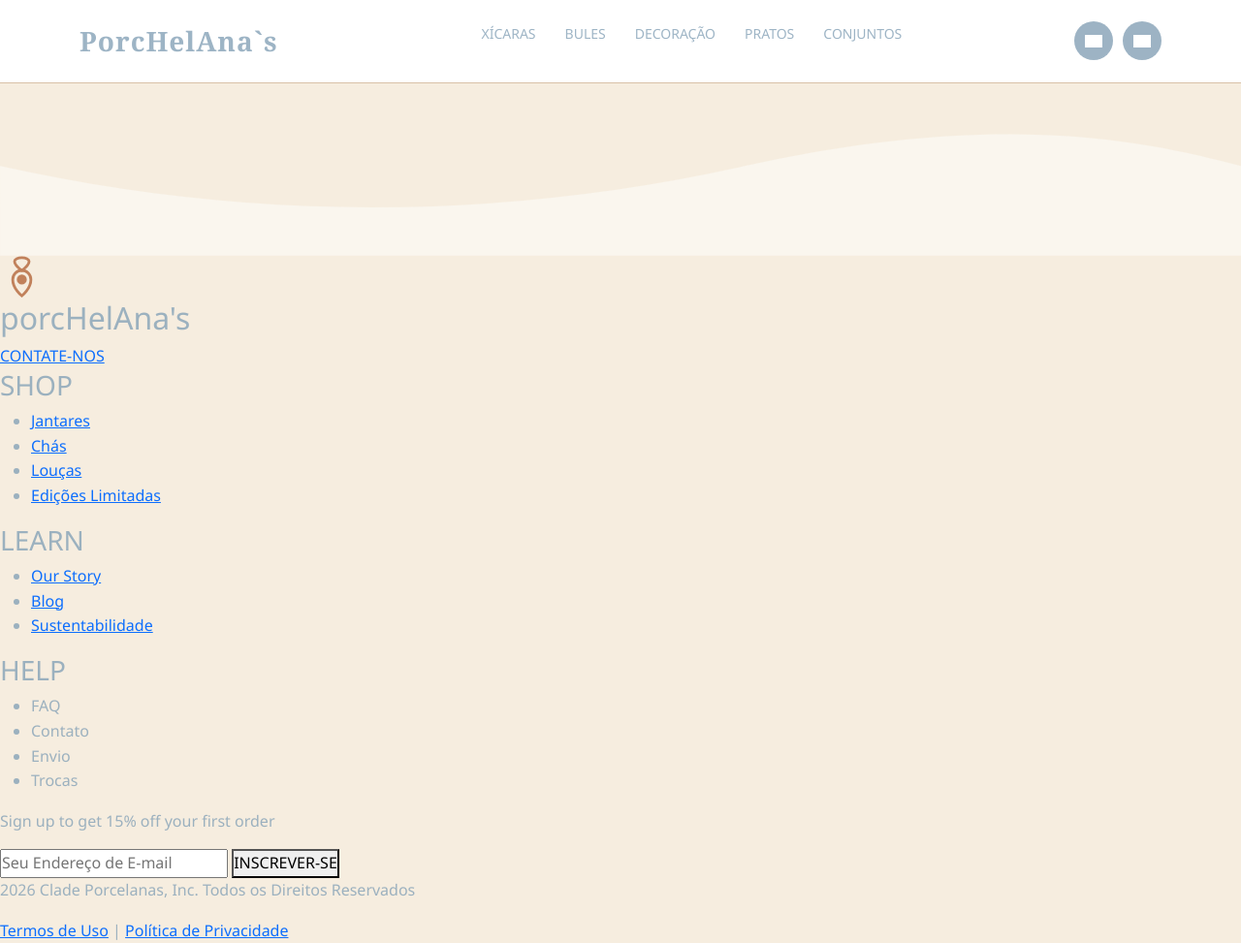
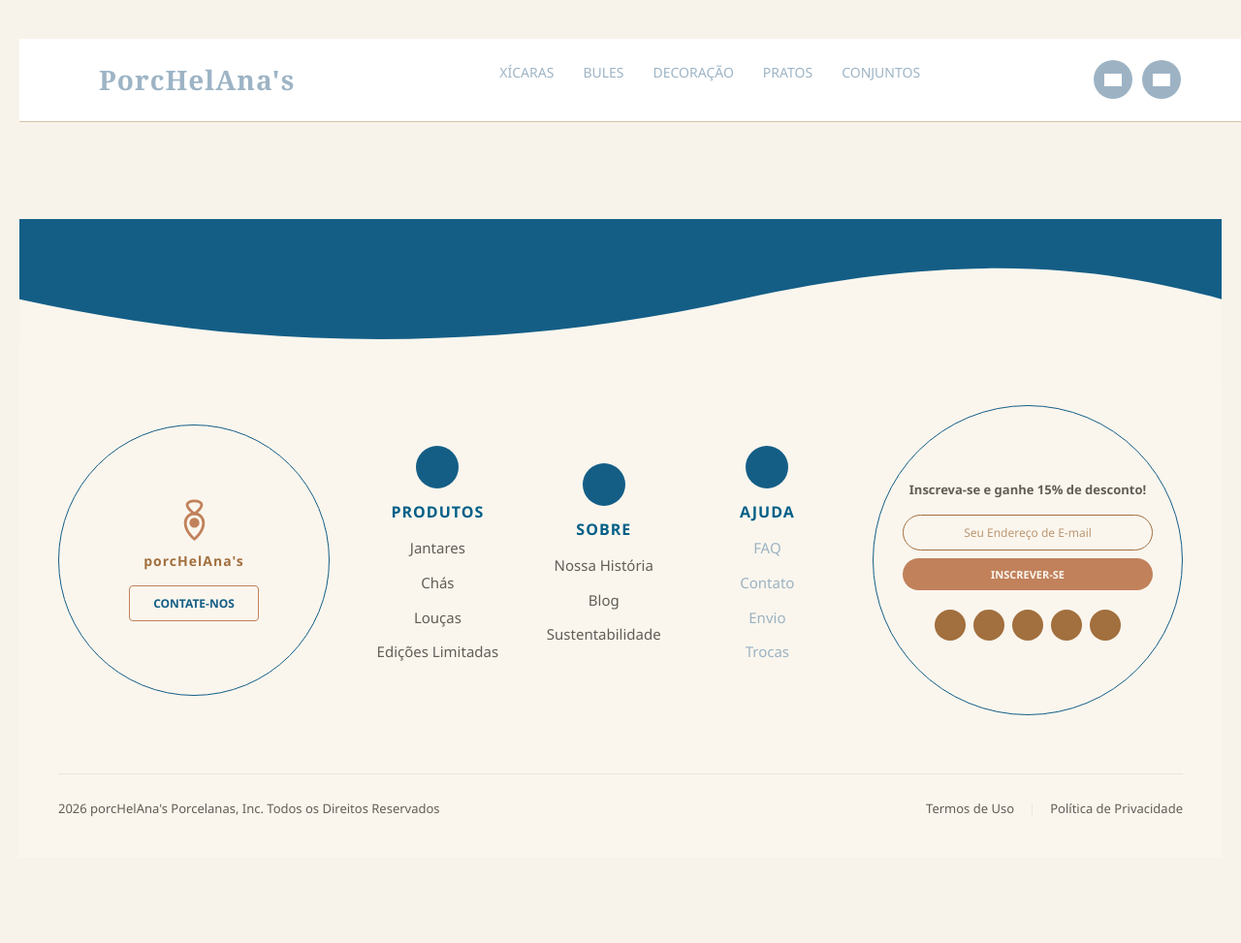
Before and after one commit to Ana-Clara-Lobo-Silveira/PorcHelAnas, a Flask app: template templates/layout.html in a window 1280 px wide. Shown: the whole page at 97% size. After the commit the page ends 843 px from the top, so only its background shows below. Run offline with Flask 3, Linux system fonts and the light colour scheme; the template is opened without the code that fills it, so the values that code supplies are empty; grey boxes are pictures that could not be loaded.

Commit message:
fazendo a rota, model e indo fazer o jinja

```diff
--- a/app.py
+++ b/app.py
@@ -5,5 +5,10 @@
 def pagina_inicial():
     return render_template("pagina_inicial.html")
 
+@app.route("/pagina_produto")
+def pagina_produto():
+    return render_template("pagina_produto.html")
+
+
 if __name__ == "__main__":
     app.run(host="0.0.0.0", port="8080", debug=True)
--- /dev/null
+++ b/static/css/pagina_de_produto.css
@@ -0,0 +1,445 @@
+/* Configurações Gerais */
+body {
+    background-color: #F8F3EA; /* Off-White */
+    font-family: 'Segoe UI', Tahoma, Geneva, Verdana, sans-serif;
+    margin: 0;
+    padding: 40px 20px;
+}
+
+/* Caixa Mãe (Flexbox) */
+.produto-container {
+    display: flex;
+    gap: 50px;
+    max-width: 1200px;
+    margin: 0 auto;
+}
+
+/* Lado Esquerdo: Carrossel (60% do espaço) */
+.produto-galeria {
+    flex: 60;
+}
+
+.carousel-inner {
+    border-radius: 8px;
+    box-shadow: 0 4px 12px rgba(0, 0, 0, 0.05);
+}
+
+.carousel-item img {
+    object-fit: cover;
+    height: 500px; /* Define uma altura padrão para as fotos no carrossel */
+}
+
+/* Customização dos botões do Carrossel para combinarem com a paleta */
+.carousel-indicators [data-bs-target] {
+    background-color: #E69055; /* Laranja queimado nos traços do carrossel */
+}
+
+/* Lado Direito: Textos (40% do espaço) */
+.produto-detalhes {
+    flex: 40;
+    display: flex;
+    flex-direction: column;
+}
+
+/* Categoria */
+.produto-categoria {
+    color: #165f86; /* Laranja queimado */
+    font-size: 14px;
+    text-transform: uppercase;
+    font-weight: bold;
+    letter-spacing: 1px;
+}
+
+/* Nome do Produto */
+.produto-nome {
+    color: #C2815B; /* Terracota Suave */
+    font-size: 32px;
+    margin: 8px 0 4px 0;
+}
+
+/* Estrelas gerais do Produto */
+.produto-estrelas {
+    margin-bottom: 16px;
+}
+
+.estrela-acesa {
+    color: #E69055; /* Laranja para as estrelas ativas */
+}
+
+.estrela-apagada {
+    color: #F7D8CA; /* Tom bem claro para as estrelas vazias */
+}
+
+.nota-texto {
+    font-size: 14px;
+    color: #A36F3D;
+    margin-left: 5px;
+}
+
+/* Descrição */
+.produto-descricao {
+    color: #555555;
+    font-size: 16px;
+    line-height: 1.6;
+    margin-bottom: 24px;
+}
+
+/* Bloco de Preço e Carrinho Lado a Lado */
+.produto-compra-container {
+    display: flex;
+    align-items: center;
+    gap: 20px;
+    margin-bottom: 24px;
+}
+
+/* Preço Destacado */
+.produto-preco {
+    color: #A36F3D; /* Castanho */
+    font-size: 36px;
+    font-weight: 800;
+    margin: 0;
+}
+
+/* Botão Redondo do Carrinho */
+.botao-carrinho {
+    background-color: #165f86; /* Verde Sálvia */
+    color: #FFFFFF;
+    border: none;
+    padding: 14px;
+    border-radius: 50%;
+    cursor: pointer;
+    display: flex;
+    align-items: center;
+    justify-content: center;
+    transition: background-color 0.2s ease, transform 0.1s ease;
+}
+
+.botao-carrinho:hover {
+    background-color: #165f86;
+    transform: scale(1.05);
+}
+
+/* Seção de Comentários */
+.produto-comentarios {
+    background-color: #FFFFFF;
+    border: 1px solid #F7D8CA;
+    border-radius: 8px;
+    padding: 24px;
+    margin-top: 20px;
+}
+
+.produto-comentarios h3 {
+    color: #A36F3D;
+    margin-top: 0;
+    margin-bottom: 16px;
+    font-size: 20px;
+}
+
+/* Div interna do comentário individual */
+.comentario-item {
+    background-color: #F8F3EA;
+    border-left: 4px solid #165f86; /* Detalhe lateral verde sálvia */
+    padding: 15px;
+    border-radius: 4px;
+}
+
+.comentario-header {
+    display: flex;
+    justify-content: space-between;
+    align-items: center;
+    margin-bottom: 6px;
+}
+
+.comentario-autor {
+    color: #A36F3D;
+    font-size: 14px;
+}
+
+.comentario-estrelas {
+    font-size: 12px;
+}
+
+.comentario-texto {
+    color: #555555;
+    font-size: 14px;
+    margin: 0;
+}
+
+
+/* ==========================================================================
+   RODAPÉ ORGÂNICO E CIRCULAR (União Clade Design + Olipop)
+   ========================================================================== */
+.site-footer {
+    width: 100%;
+    background-color: #FAF6EE; /* Fundo Creme Off-white */
+    position: relative;
+    margin-top: 100px;
+    padding-top: 0;
+}
+
+/* Elemento da Onda no topo */
+.footer-wave {
+    width: 100%;
+    line-height: 0;
+    background-color: #145E86; /* Cor azul de fundo do site antes de começar o footer */
+}
+
+.footer-wave svg {
+    width: 100%;
+    height: auto;
+}
+
+.footer-conteudo {
+    max-width: 1300px;
+    margin: 0 auto;
+    padding: 20px 40px 40px 40px;
+}
+
+/* Grid Principal */
+.footer-grid {
+    display: flex;
+    justify-content: space-between;
+    align-items: center; /* Alinha todos os blocos verticalmente ao centro */
+    gap: 20px;
+    margin-bottom: 60px;
+}
+
+/* Configurações de colunas comuns */
+.footer-coluna {
+    display: flex;
+    flex-direction: column;
+}
+
+/* --- COLUNA 1: CÍRCULO DA MARCA --- */
+.circulo-marca {
+    width: 280px;
+    height: 280px;
+    border: 1.5px solid #145E86; /* Borda fina em azul pavão */
+    border-radius: 50%;
+    display: flex;
+    flex-direction: column;
+    align-items: center;
+    justify-content: center;
+    padding: 25px;
+    text-align: center;
+    background-color: #FAF6EE;
+}
+
+.logo-placeholder {
+    margin-bottom: 10px;
+}
+
+.circulo-marca h2 {
+    color: #A26F3E; /* Castanho */
+    font-size: 14px;
+    font-weight: 700;
+    letter-spacing: 1px;
+    margin: 0 0 15px 0;
+    line-height: 1.3;
+}
+
+.btn-contato {
+    border: 1.5px solid #C1815B; /* Borda Terracota */
+    color: #145E86; /* Texto Azul */
+    font-size: 12px;
+    font-weight: 700;
+    text-decoration: none;
+    padding: 8px 24px;
+    border-radius: 4px;
+    transition: all 0.2s ease;
+}
+
+.btn-contato:hover {
+    background-color: #C1815B;
+    color: #FFFFFF;
+}
+
+/* --- COLUNAS DE LINKS (SHOP, LEARN, HELP) --- */
+.col-links {
+    align-items: center;
+    min-width: 120px;
+}
+
+.icone-cabecalho {
+    width: 44px;
+    height: 44px;
+    background-color: #145E86; /* Círculos azuis pequenos no topo das listas */
+    color: #FAF6EE;
+    border-radius: 50%;
+    display: flex;
+    align-items: center;
+    justify-content: center;
+    font-size: 16px;
+    margin-bottom: 15px;
+}
+
+.col-links h3 {
+    color: #005F87;
+    font-size: 16px;
+    font-weight: 800;
+    letter-spacing: 1px;
+    margin: 0 0 15px 0;
+}
+
+.col-links ul {
+    list-style: none;
+    padding: 0;
+    margin: 0;
+    text-align: center;
+}
+
+.col-links li {
+    margin-bottom: 10px;
+}
+
+.col-links a {
+    color: #625D55; /* Cinza acastanhado */
+    text-decoration: none;
+    font-size: 15px;
+    transition: color 0.2s ease;
+}
+
+.col-links a:hover {
+    color: #C1815B; /* Destaca em Terracota no hover */
+}
+
+/* --- COLUNA 5: CÍRCULO DA NEWSLETTER --- */
+.circulo-newsletter {
+    width: 320px;
+    height: 320px;
+    border: 1.5px solid #145E86;
+    border-radius: 50%;
+    display: flex;
+    flex-direction: column;
+    align-items: center;
+    justify-content: center;
+    padding: 30px;
+    text-align: center;
+    background-color: #FAF6EE;
+}
+
+.news-chamada {
+    color: #625D55;
+    font-size: 13px;
+    font-weight: 600;
+    margin: 0 0 15px 0;
+}
+
+.form-newsletter {
+    display: flex;
+    flex-direction: column;
+    gap: 8px;
+    width: 100%;
+    margin-bottom: 20px;
+}
+
+.form-newsletter input {
+    width: 100%;
+    padding: 8px 16px;
+    border: 1px solid #A26F3E;
+    border-radius: 20px; /* Input bem arredondado */
+    background-color: transparent;
+    font-size: 12px;
+    color: #625D55;
+    outline: none;
+    text-align: center;
+}
+
+.form-newsletter input::placeholder {
+    color: #A26F3E;
+    opacity: 0.7;
+}
+
+.form-newsletter button {
+    width: 100%;
+    background-color: #C1815B; /* Botão Terracota / Dourado */
+    color: #FAF6EE;
+    border: none;
+    padding: 8px 16px;
+    border-radius: 20px;
+    font-size: 11px;
+    font-weight: 700;
+    cursor: pointer;
+    transition: background-color 0.2s ease;
+}
+
+.form-newsletter button:hover {
+    background-color: #A26F3E;
+}
+
+/* Ícones de Redes Sociais Redondos abaixo da news */
+.redes-sociais {
+    display: flex;
+    gap: 8px;
+}
+
+.redes-sociais a {
+    width: 32px;
+    height: 32px;
+    background-color: #A26F3E; /* Círculos marrons das redes sociais */
+    color: #FAF6EE;
+    border-radius: 50%;
+    display: flex;
+    align-items: center;
+    justify-content: center;
+    font-size: 13px;
+    text-decoration: none;
+    transition: transform 0.2s ease, background-color 0.2s ease;
+}
+
+.redes-sociais a:hover {
+    transform: scale(1.1);
+    background-color: #145E86;
+}
+
+/* --- BARRA INFERIOR DE DIREITOS --- */
+.footer-bottom {
+    border-top: 1px solid #EBE5D9;
+    padding-top: 25px;
+    display: flex;
+    justify-content: space-between;
+    align-items: center;
+    font-size: 13px;
+    color: #625D55;
+}
+
+.footer-bottom p {
+    margin: 0;
+}
+
+.bottom-links {
+    display: flex;
+    gap: 15px;
+    align-items: center;
+}
+
+.bottom-links a {
+    color: #625D55;
+    text-decoration: none;
+    transition: color 0.2s ease;
+}
+
+.bottom-links a:hover {
+    color: #145E86;
+}
+
+.bottom-links span {
+    color: #EBE5D9;
+}
+
+/* ==========================================================================
+   RESPONSIVIDADE DO FOOTER
+   ========================================================================== */
+@media (max-width: 992px) {
+    .footer-grid {
+        flex-direction: column;
+        gap: 40px;
+        text-align: center;
+    }
+
+    .footer-bottom {
+        flex-direction: column;
+        gap: 15px;
+        text-align: center;
+    }
+}
--- a/templates/layout.html
+++ b/templates/layout.html
@@ -5,12 +5,13 @@
     <meta name="viewport" content="width=device-width, initial-scale=1.0">
     <title>PorcHelAna's</title>
     <link href="https://cdn.jsdelivr.net/npm/bootstrap@5.3.8/dist/css/bootstrap.min.css" rel="stylesheet" integrity="sha384-sRIl4kxILFvY47J16cr9ZwB07vP4J8+LH7qKQnuqkuIAvNWLzeN8tE5YBujZqJLB" crossorigin="anonymous">
-    <link rel="stylesheet" href="/static/main.css">
+    <link rel="stylesheet" href="/static/css/main.css">
+    <link rel="stylesheet" href="/static/css/pagina_de_produto.css">
 </head>
 <body>
  <header class="header">
       <div class="header__container">
-        <a href="#" class="header__logo">PorcHelAna`s</a>
+        <a href="#" class="header__logo">PorcHelAna's</a>
 
         <nav class="header__nav">
           <ul class="header__menu">
@@ -78,7 +79,7 @@
                 <div class="icone-cabecalho">
                     <i class="fa-solid fa-cart-shopping"></i>
                 </div>
-                <h3>SHOP</h3>
+                <h3>PRODUTOS</h3>
                 <ul>
                     <li><a href="#">Jantares</a></li>
                     <li><a href="#">Chás</a></li>
@@ -91,9 +92,9 @@
                 <div class="icone-cabecalho">
                     <i class="fa-solid fa-lightbulb"></i>
                 </div>
-                <h3>LEARN</h3>
+                <h3>SOBRE</h3>
                 <ul>
-                    <li><a href="#">Our Story</a></li>
+                    <li><a href="#">Nossa História</a></li>
                     <li><a href="#">Blog</a></li>
                     <li><a href="#">Sustentabilidade</a></li>
                 </ul>
@@ -103,7 +104,7 @@
                 <div class="icone-cabecalho">
                     <i class="fa-solid fa-circle-question"></i>
                 </div>
-                <h3>HELP</h3>
+                <h3>AJUDA</h3>
                 <ul>
                     <li><a>FAQ</a></li>
                     <li><a>Contato</a></li>
@@ -114,7 +115,7 @@
 
             <div class="footer-coluna col-news">
                 <div class="circulo-newsletter">
-                    <p class="news-chamada">Sign up to get 15% off your first order</p>
+                    <p class="news-chamada">Inscreva-se e ganhe 15% de desconto!</p>
 
                     <form class="form-newsletter">
                         <input type="email" placeholder="Seu Endereço de E-mail" required>
@@ -134,7 +135,7 @@
         </div>
 
         <div class="footer-bottom">
-            <p> 2026 Clade Porcelanas, Inc. Todos os Direitos Reservados</p>
+            <p> 2026 porcHelAna's Porcelanas, Inc. Todos os Direitos Reservados</p>
             <div class="bottom-links">
                 <a href="#">Termos de Uso</a>
                 <span>|</span>
```
Also changed, not shown: model/login.py (+13 -0 lines), model/pagina_produto.py (added, +13 -0 lines), templates/pagina_produto.html (+6 -10 lines), css/pagina_de_produto.css (deleted), static/css/main.css (renamed from css/main.css).
